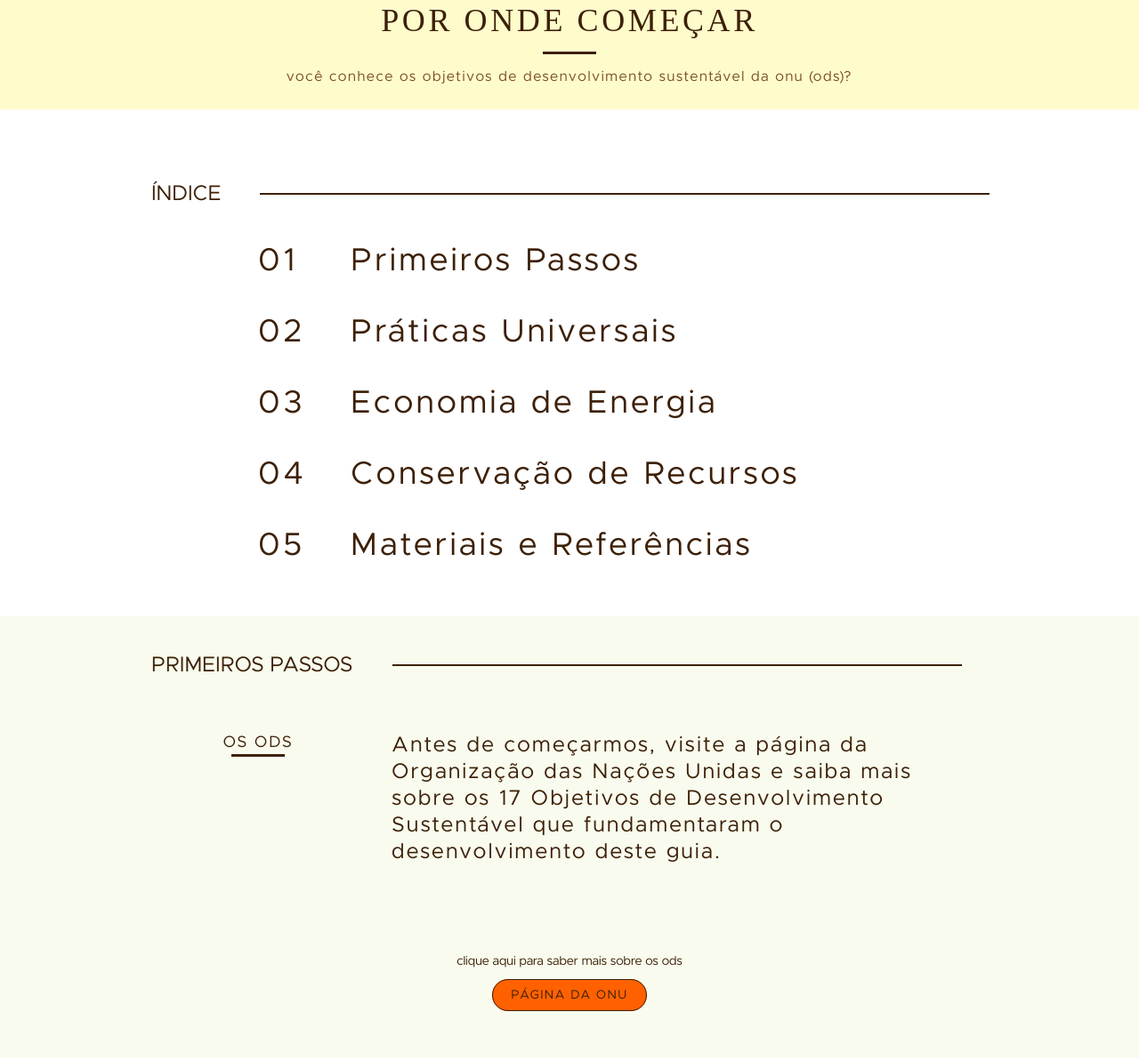
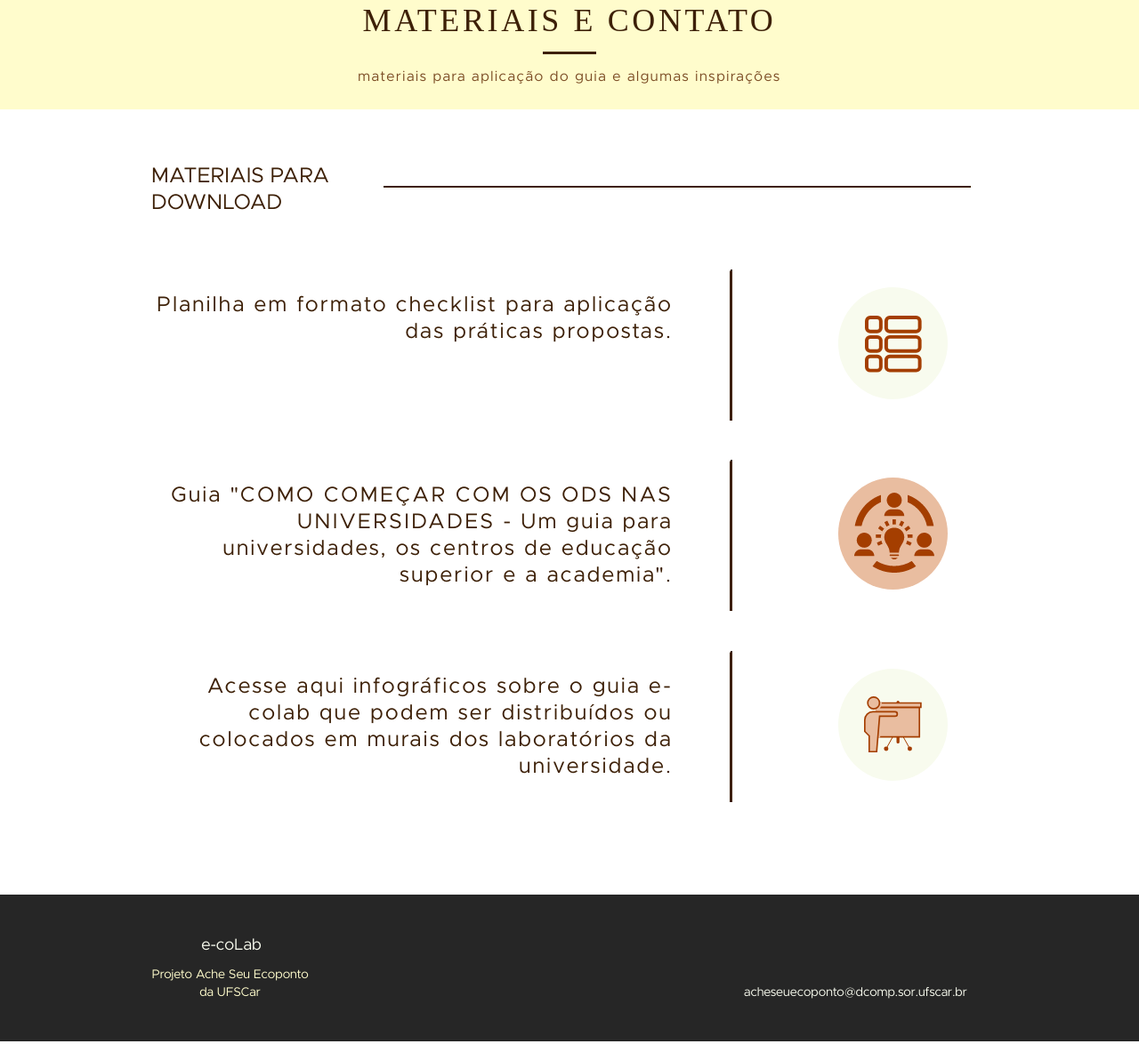
Before and after one commit to airotiv/e-coLab, a plain HTML site: page materiais-e-contato.html in a window 1280 px wide. Shown: the part 127-1319 px from the top of the page at 89% size. After the commit the page ends 1298 px from the top, so only its background shows below. Drawn offline with Linux system fonts and the light colour scheme; a web font is replaced by a local one.

Commit message:
Adiciona estilo na lista de downloads

```diff
--- /dev/null
+++ b/css/materiais-e-contato.css
@@ -0,0 +1,32 @@
+.materiais {
+  vertical-align: top;
+  width: 227px;
+}
+
+.materiais h2 {
+  padding-top: 0px;
+}
+
+.materiais-linha {
+  padding-top: 20px;
+  vertical-align: top;
+}
+
+.indice-download {
+  padding-top: 60px;
+  padding-bottom: 0px;
+}
+
+/* LISTA DE DOWNLOADS */
+.downloads {
+  padding-top: 60px;
+  padding-bottom: 60px;
+}
+
+.icone-download {
+  display: inline-block;
+  text-align: center;
+  vertical-align: top;
+  padding-top: 20px;
+  width: 233px;
+}
--- a/materiais-e-contato.html
+++ b/materiais-e-contato.html
@@ -3,12 +3,14 @@
 
 <head>
   <meta charset="UTF-8">
-  <title>e-coLab: Por Onde Começar</title>
+  <title>e-coLab: Materiais e Contato</title>
   <link rel="stylesheet" href="css/normalize.css">
   <link rel="stylesheet" href="css/reset.css">
   <link rel="stylesheet" href="css/grid.css">
   <link rel="stylesheet" href="css/style.css">
   <link rel="stylesheet" href="css/por-onde-comecar.css">
+  <link rel="stylesheet" href="css/praticas-universais.css">
+  <link rel="stylesheet" href="css/materiais-e-contato.css">
 </head>
 
 <body>
@@ -34,99 +36,65 @@
   <!-- TITULO INTERNO -->
   <section class="titulo-interno">
     <div class="container">
-      <h1>POR ONDE COMEÇAR</h1>
-      <p>você conhece os objetivos de desenvolvimento sustentável da onu (ods)?</p>
+      <h1>MATERIAIS E CONTATO</h1>
+      <p>materiais para aplicação do guia e algumas inspirações</p>
     </div>
   </section>
   <!-- FIM DO TITULO INTERNO -->
 
-  <!-- INDICE -->
-  <section class="container indice">
-    <div class="subtitulo-separador">
-      <h2 class="subtitulo">Índice</h2>
+  <!-- SEPARADOR MATERIAIS PARA DOWNLOAD -->
+  <section class="container indice-download">
+    <div class="materiais subtitulo-separador">
+      <h2 class="subtitulo">Materiais para download</h2>
     </div>
-    <div class="separador">
-      <img src="img/linha-separador-indice.png">
+    <div class="materiais-linha separador">
+      <img src="img/linha-separador-materiais.svg">
     </div>
-    <ul class="lista-indice">
-      <li>
-        <h3>01</h3>
-        <h3>Primeiros Passos</h3>
+  </section>
+  <!-- FIM DO SEPARADOR -->
+
+  <!-- DOWNLOADS -->
+  <section class="downloads container">
+    <ul class="praticas-lista-2">
+      <li class="pratica">
+        <p>Planilha em formato checklist para aplicação das práticas propostas.</p>
       </li>
-      <li>
-        <h3>02</h3>
-        <h3>Práticas Universais</h3>
+      <li class="separador-pratica">
+        <img class="separador-pratica" src="img/linha-praticas.svg">
       </li>
-      <li>
-        <h3>03</h3>
-        <h3>Economia de Energia</h3>
+      <li class="icone-download">
+        <img src="img/icone-planilha.svg">
+
       </li>
-      <li>
-        <h3>04</h3>
-        <h3>Conservação de Recursos</h3>
+    </ul>
+
+    <ul class="praticas-lista-2">
+      <li class="pratica">
+        <p>Guia "COMO COMEÇAR COM OS ODS NAS UNIVERSIDADES - Um guia para universidades, os centros de educação superior e a academia".</p>
       </li>
-      <li>
-        <h3>05</h3>
-        <h3>Materiais e Referências</h3>
+      <li class="separador-pratica">
+        <img class="separador-pratica" src="img/linha-praticas.svg">
+      </li>
+      <li class="icone-download">
+        <img src="img/icone-freq.png">
+      </li>
+    </ul>
+
+    <ul class="praticas-lista-2">
+      <li class="pratica">
+        <p>Acesse aqui infográficos sobre o guia e-colab que podem ser distribuídos ou colocados em murais dos laboratórios da universidade.</p>
+      </li>
+      <li class="separador-pratica">
+        <img class="separador-pratica" src="img/linha-praticas.svg">
+      </li>
+      <li class="icone-download">
+        <img src="img/icone-infografico.svg">
       </li>
     </ul>
   </section>
-  <!-- FIM DO INDICE -->
+  <!-- DOWNLOADS -->
 
-  <!-- PRIMEIROS PASSOS -->
-  <section class="primeiros-passos">
-    <div class="container">
-      <div class="subtitulo-separador">
-        <h2 class="subtitulo">Primeiros Passos</h2>
-      </div>
-      <div class="separador">
-        <img src="img/linha-separador.png">
-      </div>
 
-      <div class="grid-4 ods">
-        <h2>Os ODS</h2>
-      </div>
-      <div class="grid-12 ods-text">
-        <p>Antes de começarmos, visite a página da Organização das Nações Unidas e saiba mais sobre os 17 Objetivos de Desenvolvimento Sustentável que fundamentaram o desenvolvimento deste guia.</p>
-      </div>
-      <div class="call-to-action">
-        <p>clique aqui para saber mais sobre os ODS
-        </p>
-        <a href="https://nacoesunidas.org/pos2015/" class="btn" target="_blank">Página da ONU</a>
-      </div>
-    </div>
-  </section>
-  <!-- FIM DOS PRIMEIROS PASSOS -->
-
-  <!-- AGENTES -->
-  <section class="agentes container">
-    <div class="grid-4 ods">
-      <h2>Agentes</h2>
-    </div>
-    <div class="grid-12 ods-text">
-      <p>Para começar a aplicação das práticas, defina os papéis dos participantes, principalmente aquele que será o líder em todo o processo.</p>
-    </div>
-
-    <ul class="agentes-lista grid-16">
-      <li class="frequentadores-lab">
-        <img src="img/icone-lider.png">
-        <p>Líder: Responsável pelo laboratório ou pelo gerenciamento das ações principais dentro do laboratório (professores e técnicos, por exemplo).</p>
-      </li>
-      <li class="separador-agentes">
-        <img class="separador-agentes" src="img/linha-separador-agentes.svg">
-      </li>
-      <li class="lider-lab">
-        <img src="img/icone-freq.png">
-        <p>Frequentadores do laboratório: Aqueles que utilizam o laboratório com maior frequência como, por exemplo, os alunos e os professores.</p>
-      </li>
-    </ul>
-
-    <div class="call-to-action">
-      <p>vamos para o segundo passo?</p>
-      <a href="praticas-universais.html" class="btn">Práticas Universais</a>
-    </div>
-  </section>
-  <!-- FIM DOS AGENTES -->
 
   <!-- FOOTER -->
   <footer class="footer">
```
Also changed, not shown: img/icone-guia.svg (added), img/icone-infografico.svg (added), img/icone-planilha.svg (added), img/linha-separador-materiais.svg (added).
